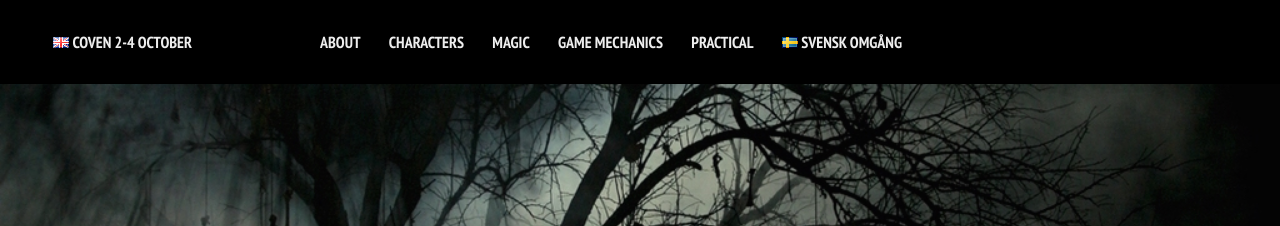
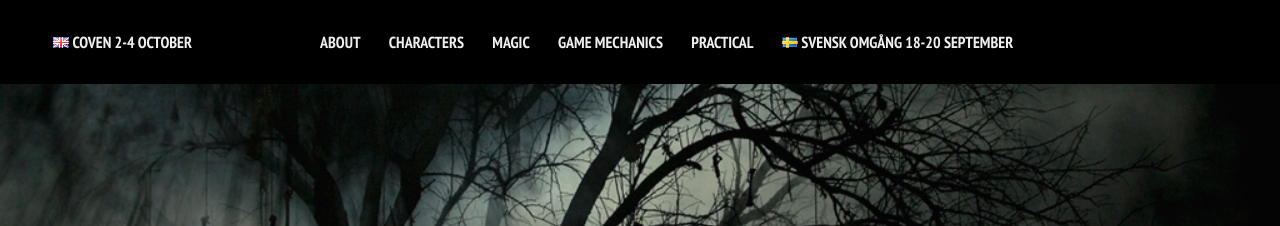
Before and after one commit to stanislavb/en.coven.nu, a Jekyll site: the page built from index.md, in a window 1280 px wide. Shown: the top 226 px of the page. Built offline with Jekyll 4.4.1, drawn with Linux system fonts in a browser that asks for light colours; nearby versions of some CDN libraries.

Commit message:
Date for Swedish run in menu

```diff
--- a/_includes/_navigation.html
+++ b/_includes/_navigation.html
@@ -13,7 +13,7 @@
 				    {% endif %}
 				    <li><a href="{{ domain }}{{ link.url }}" {% if link.url contains 'http' %}target="_blank"{% endif %}>{{ link.title }}</a></li>
 				{% endfor %}
-                <a href="https://www.coven.nu"><img src="/images/se.png" alt="Swedish flag"> Svensk omgång</a>
+                <a href="https://www.coven.nu"><img src="/images/se.png" alt="Swedish flag"> Svensk omgång 18-20 September</a>
 		    </ul>
 		</nav>
 	</div><!-- /.top-navigation -->
```
